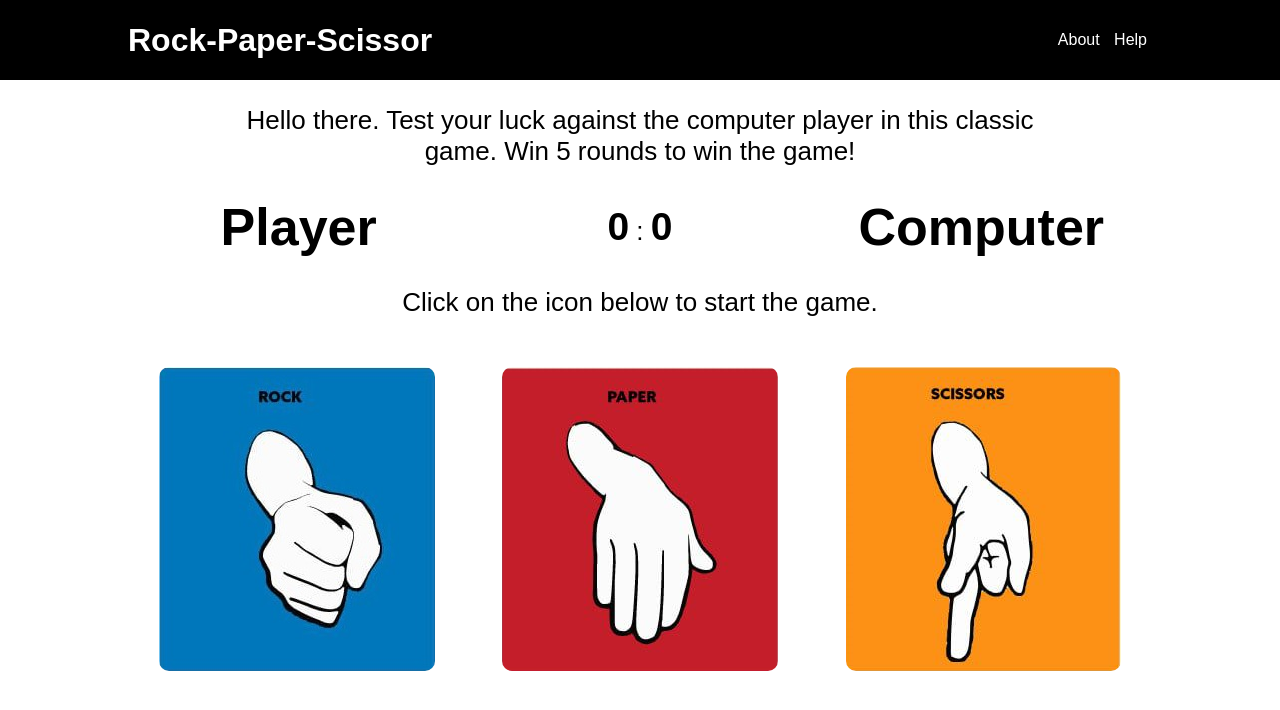
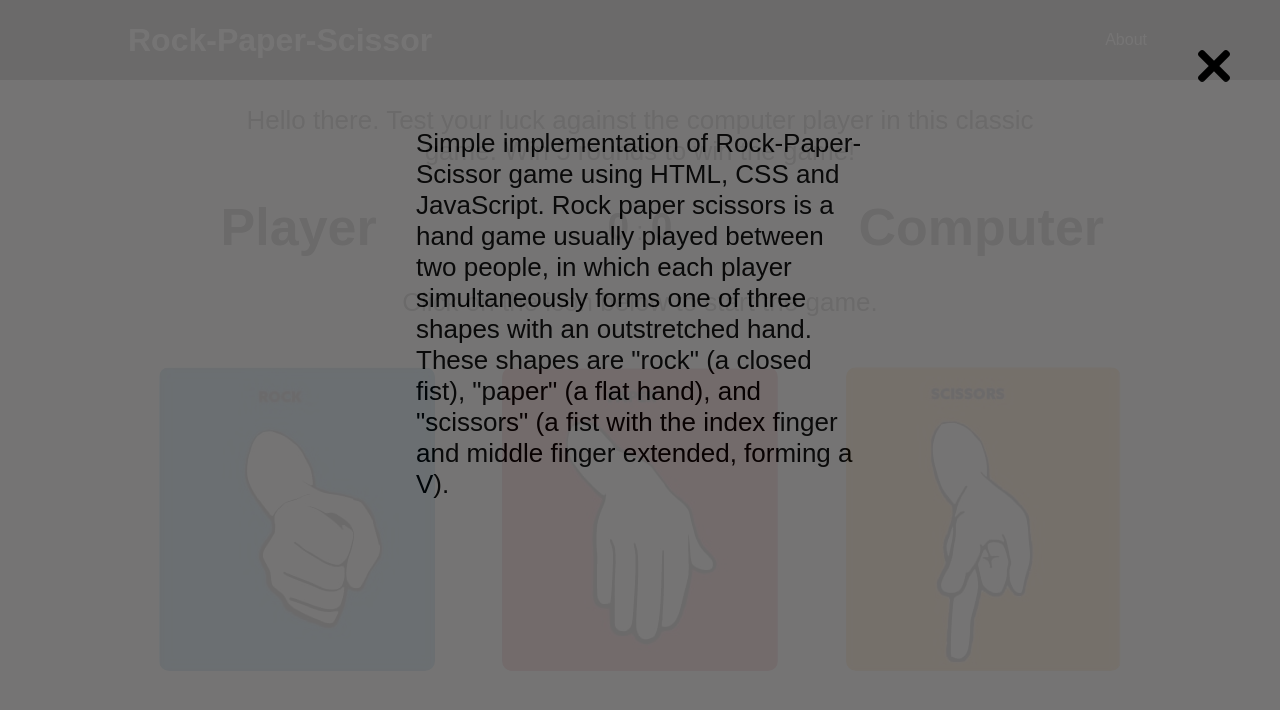
Before and after one commit to MaciejWojtasiak/Rock-Paper-Scissors, a plain HTML site: page index.html in a window 1280 px wide. Both pictures are taken after a click on the link "About". Drawn offline with Linux system fonts and the light colour scheme.

Commit message:
added ovelay about section

```diff
--- a/app.js
+++ b/app.js
@@ -53,7 +53,7 @@ function play(e) {
         restartBtn.addEventListener('click', () => initializeGame());
     }
     if (cScore == 5) {
-        resultsMessage.innerHTML = `Computer wins the game! `;
+        resultsMessage.innerHTML = `Computer wins the game!`;
         restartBtn.style.display = 'inline-block';
         disableGame();
         restartBtn.addEventListener('click', () => initializeGame());
--- a/index.html
+++ b/index.html
@@ -9,13 +9,20 @@
 </head>
 
 <body>
-
+    <div class="about">
+        <img src="images/close.png" alt="" id="closeBtn">
+        <p>Simple implementation of Rock-Paper-Scissor game using HTML, CSS and JavaScript.
+            Rock paper scissors is a hand game usually played between two people, in which each player
+            simultaneously
+            forms one of three shapes with an outstretched hand. These shapes are "rock" (a closed fist), "paper" (a
+            flat hand), and "scissors" (a fist with the index finger and middle finger extended, forming a V).
+        </p>
+    </div>
     <div class="wrapper">
         <header>
             <h1>Rock-Paper-Scissor</h1>
             <div class="head-info">
-                <a href="#">About</a>
-                <a href="#">Help</a>
+                <a href="#" id="about-text">About</a>
             </div>
         </header>
         <div class="container">
@@ -56,6 +63,7 @@
 
     <script src="app.js">
     </script>
+    <script src="show.js"></script>
 </body>
 
 </html>
--- /dev/null
+++ b/show.js
@@ -0,0 +1,12 @@
+const aboutBtn = document.getElementById('about-text');
+const closeBtn = document.getElementById('closeBtn');
+const aboutDiv = document.querySelector('.about');
+
+aboutBtn.addEventListener('click', () => {
+    aboutDiv.classList.add('active');
+    console.log("klik")
+})
+
+closeBtn.addEventListener('click', () => {
+    aboutDiv.classList.remove('active');
+})
--- a/style.css
+++ b/style.css
@@ -150,3 +150,34 @@ button:hover {
         width: 120px;
     }
 }
+
+
+/* overlay */
+.about {
+    position: fixed;
+    top: 0;
+    left: 0;
+    height: 100%;
+    width: 100%;
+    display: none;
+    background-color: rgb(112, 111, 111);
+    opacity: 96%;
+    z-index: 1;
+}
+
+.active {
+    display: inline;
+}
+
+.about p {
+    width: 35%;
+    margin: 10% auto;
+    font-size: 26px;
+}
+
+#closeBtn {
+    position: fixed;
+    top: 50px;
+    right: 50px;
+    cursor: pointer;
+}
```
Also changed, not shown: images/close.png (added).
